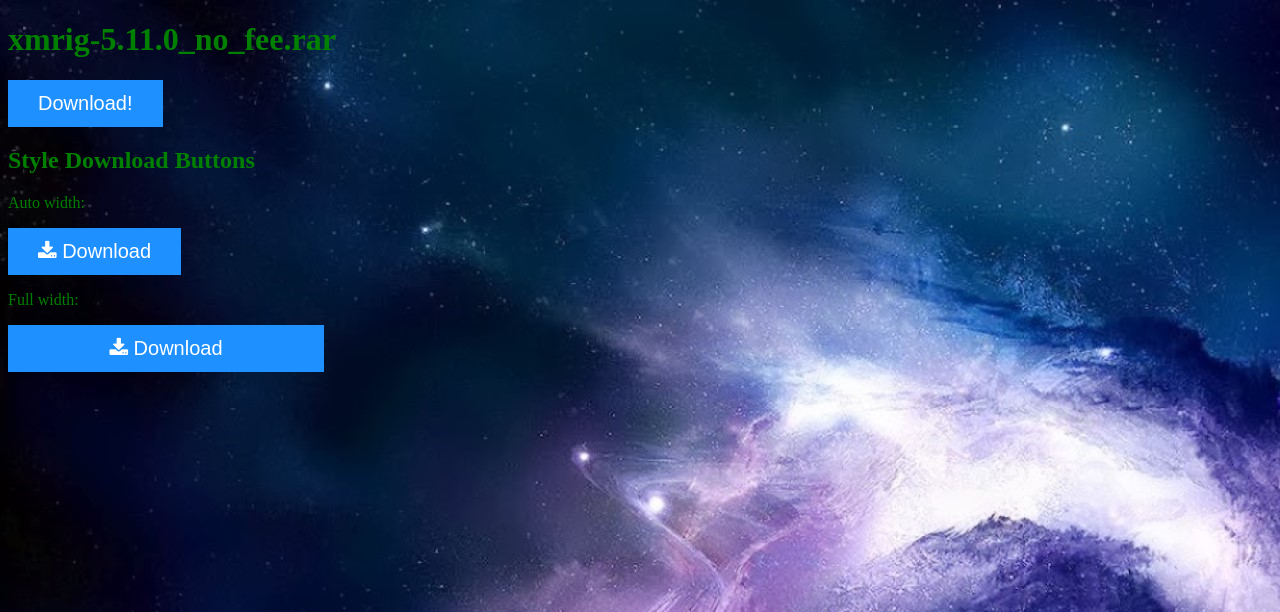
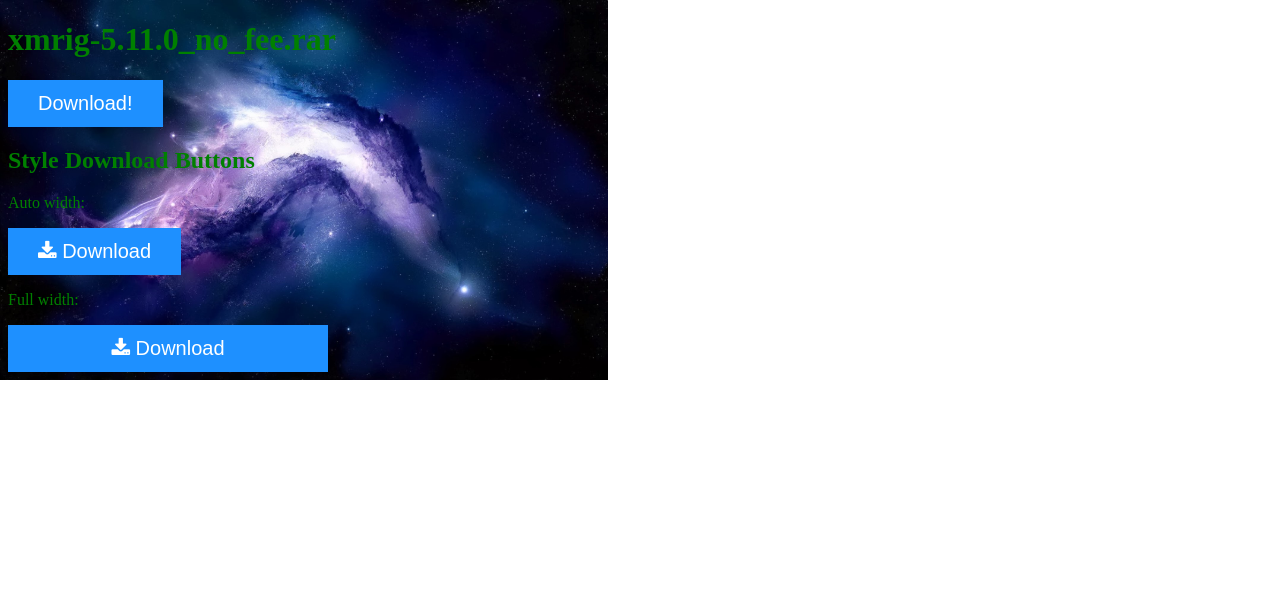
Before and after one commit to mikeyraptor/mikeyraptor.github.io, a PHP site: page / in a window 1280 px wide. Shown: the top 612 px of the page. Run offline with PHP 8.4, Linux system fonts and the light colour scheme.

Commit message:
Update style.css

```diff
--- a/style.css
+++ b/style.css
@@ -16,7 +16,10 @@ img {
 
 body {
   background-image: url('spacenebula.jpg');
-
+  width: 100%;
+  height: auto;
+  background-repeat: no-repeat;
+  background-size: contain;
   }
 
 h1 {
```
